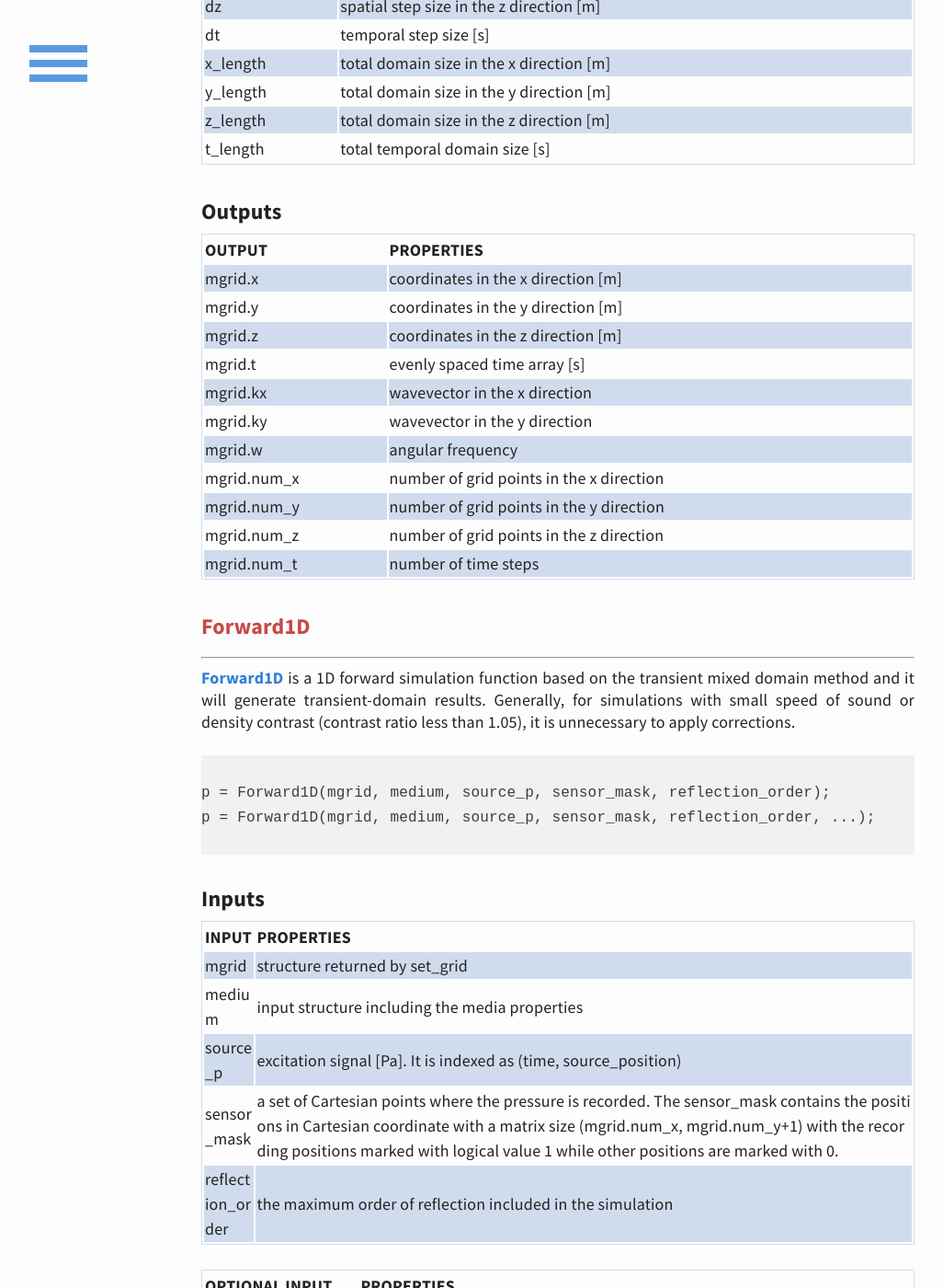
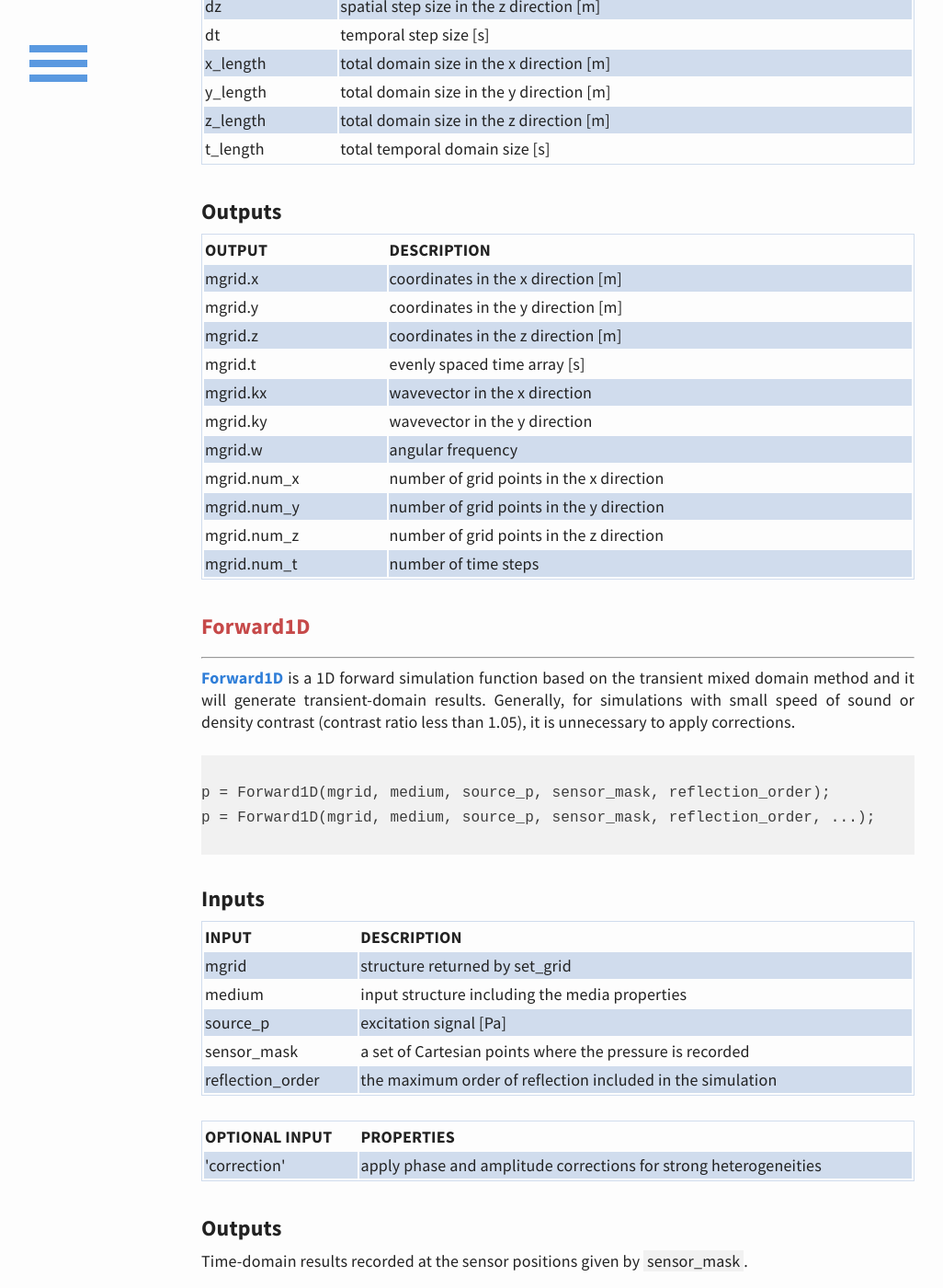
Before and after one commit to m-SOUND/mSOUND, a Jekyll site: the page built from function.html, in a window 1280 px wide and 1400 px high, scrolled down 1319 px. Shown: the whole window at 92% size, without its empty margins (33-1059 px from the left). Built offline with Jekyll 4.4.1, drawn with Linux system fonts in a browser that asks for light colours; some of the changed text lies outside the part shown.

Commit message:
Update function.html

```diff
--- a/function.html
+++ b/function.html
@@ -79,7 +79,7 @@ mgrid = set_grid(dt, t_length, dx, x_length, dy, y_length, dz, z_length);
 <h3>Outputs</h3>
 <table>
   <tr>
-    <th>OUTPUT</th><th>PROPERTIES</th>
+    <th>OUTPUT</th><th>DESCRIPTION</th>
   </tr>
   <tr>
     <td>mgrid.x</td><td>coordinates in the x direction [m] </td>
@@ -135,7 +135,7 @@ p = Forward1D(mgrid, medium, source_p, sensor_mask, reflection_order, ...);
 <h3>Inputs</h3>
 <table>
   <tr>
-    <th>INPUT</th><th>PROPERTIES</th>
+    <th>INPUT</th><th>DESCRIPTION</th>
   </tr>
   <tr>
     <td>mgrid</td><td>structure returned by set_grid</td>
@@ -144,13 +144,10 @@ p = Forward1D(mgrid, medium, source_p, sensor_mask, reflection_order, ...);
     <td>medium </td><td>input structure including the media properties</td>
   </tr>
    <tr>
-    <td>source_p</td><td>excitation signal [Pa]. It is indexed as (time, source_position)</td>
+    <td>source_p</td><td>excitation signal [Pa]</td>
   </tr>
   <tr>
-    <td>sensor_mask</td><td>a set of Cartesian points where the pressure is recorded.
-   The sensor_mask contains the positions in Cartesian coordinate with a matrix size
-   (mgrid.num_x, mgrid.num_y+1) with the recording positions
-   marked with logical value 1 while other positions are marked with 0.</td>
+    <td>sensor_mask</td><td>a set of Cartesian points where the pressure is recorded</td>
   </tr>
   <tr>
    <td>reflection_order</td><td>the maximum order of reflection included in the simulation</td>
@@ -196,7 +193,7 @@ p = Forward2D(mgrid, medium, source_p, sensor_mask, reflection_order, ...);
 <h3>Inputs</h3>
 <table>
   <tr>
-    <th>INPUT</th><th>PROPERTIES</th>
+    <th>INPUT</th><th>DESCRIPTION</th>
   </tr>
   <tr>
     <td>mgrid</td><td>structure returned by set_grid</td>
@@ -217,7 +214,7 @@ p = Forward2D(mgrid, medium, source_p, sensor_mask, reflection_order, ...);
 <br>
 <table>
   <tr>
-  <th>OPTIONAL INPUT</th><th>PROPERTIES</th>
+  <th>OPTIONAL INPUT</th><th>DESCRIPTION</th>
   </tr>
   <tr>
   <td>'correction'</td><td>apply phase and amplitude corrections for strong heterogeneities</td>
@@ -281,7 +278,7 @@ p = Forward3D(mgrid, medium, source_p, sensor_mask, reflection_order, ...);
 <br>
 <table>
   <tr>
-    <th>OPTIONAL INPUT</th><th>PROPERTIES</th>
+    <th>OPTIONAL INPUT</th><th>DESCRIPTION</th>
   </tr>
   <tr>
     <td>'correction'</td><td>apply phase and amplitude corrections for strong heterogeneities</td>
@@ -325,7 +322,7 @@ p = Forward2D_fund(mgrid, medium, source_p, omega_c, reflection_order, ...);
 <h3>Inputs</h3>
 <table>
   <tr>
-    <th>INPUT</th><th>PROPERTIES</th>
+    <th>INPUT</th><th>DESCRIPTION</th>
   </tr>
   <tr>
     <td>mgrid</td><td>structure returned by set_grid</td>
@@ -404,7 +401,7 @@ p = Forward2D_sec(mgrid, medium, P_fundamental, omega_c, ...);
 <br>
 <table>
   <tr>
-    <th>OPTIONAL INPUT</th><th>PROPERTIES</th>
+    <th>OPTIONAL INPUT</th><th>DESCRIPTION</th>
   </tr>
   <tr>
     <td>'correction'</td><td>apply phase and amplitude corrections for strong heterogeneities</td>
@@ -460,7 +457,7 @@ p = Forward3D_fund(mgrid, medium, source_p, omega_c, reflection_order, ...);
 <br>
 <table>
 <tr>
-<th>OPTIONAL INPUT</th><th>PROPERTIES</th>
+<th>OPTIONAL INPUT</th><th>DESCRIPTION</th>
 </tr>
 <tr>
 <td>'correction'</td><td>apply phase and amplitude corrections for strong heterogeneities</td>
@@ -521,7 +518,7 @@ p = Forward3D_sec(mgrid, medium, P_fundamental, omega_c, ...);
 <br>
 <table>
   <tr>
-    <th>OPTIONAL INPUT</th><th>PROPERTIES</th>
+    <th>OPTIONAL INPUT</th><th>DESCRIPTION</th>
   </tr>
   <tr>
     <td>'correction'</td><td>apply phase and amplitude corrections for strong heterogeneities</td>
@@ -554,7 +551,7 @@ p = Backward1D(mgrid, medium, source_p, sensor_mask, ...);
 <h3>Inputs</h3>
 <table>
   <tr>
-    <th>INPUT</th><th>PROPERTIES</th>
+    <th>INPUT</th><th>DESCRIPTION</th>
   </tr>
   <tr>
     <td>mgrid</td><td>structure returned by set_grid</td>
@@ -572,7 +569,7 @@ p = Backward1D(mgrid, medium, source_p, sensor_mask, ...);
 <br>
 <table>
   <tr>
-   <th>OPTIONAL INPUT</th><th>PROPERTIES</th>
+   <th>OPTIONAL INPUT</th><th>DESCRIPTION</th>
   </tr>
   <tr>
    <td>'correction'</td><td>apply phase and amplitude corrections for strong heterogeneities</td>
@@ -608,7 +605,7 @@ p = Backward2D(mgrid, medium, source_p, sensor_mask, ...);
 <h3>Inputs</h3>
 <table>
   <tr>
-    <th>INPUT</th><th>PROPERTIES</th>
+    <th>INPUT</th><th>DESCRIPTION</th>
   </tr>
   <tr>
     <td>mgrid</td><td>structure returned by set_grid</td>
@@ -626,7 +623,7 @@ p = Backward2D(mgrid, medium, source_p, sensor_mask, ...);
 <br>
 <table>
   <tr>
-    <th>OPTIONAL INPUT</th><th>PROPERTIES</th>
+    <th>OPTIONAL INPUT</th><th>DESCRIPTION</th>
   </tr>
   <tr>
     <td>'correction'</td><td>apply phase and amplitude corrections for strong heterogeneities</td>
@@ -668,7 +665,7 @@ p = Backward3D(mgrid, medium, source_p, sensor_mask, ...);
 <h3>Inputs</h3>
 <table>
   <tr>
-    <th>INPUT</th><th>PROPERTIES</th>
+    <th>INPUT</th><th>DESCRIPTION</th>
   </tr>
   <tr>
     <td>mgrid</td><td>structure returned by set_grid</td>
@@ -686,7 +683,7 @@ p = Backward3D(mgrid, medium, source_p, sensor_mask, ...);
 <br>
 <table>
   <tr>
-    <th>OPTIONAL INPUT</th><th>PROPERTIES</th>
+    <th>OPTIONAL INPUT</th><th>DESCRIPTION</th>
   </tr>
   <tr>
     <td>'correction'</td><td>apply phase and amplitude corrections for strong heterogeneities</td>
@@ -747,7 +744,7 @@ p = Backward2D_fund(mgrid, medium, source_p, omega_c, ...);
 <br>
 <table>
   <tr>
-    <th>OPTIONAL INPUT</th><th>PROPERTIES</th>
+    <th>OPTIONAL INPUT</th><th>DESCRIPTION</th>
   </tr>
   <tr>
     <td>'correction'</td><td>apply phase and amplitude corrections for strong heterogeneities</td>
@@ -785,7 +782,7 @@ p = Backward3D_fund(mgrid, medium, source_p, omega_c, ...);
 <h3>Inputs</h3>
 <table>
   <tr>
-    <th>INPUT</th><th>PROPERTIES</th>
+    <th>INPUT</th><th>DESCRIPTION</th>
   </tr>
   <tr>
     <td>mgrid</td><td>structure returned by set_grid</td>
@@ -803,7 +800,7 @@ p = Backward3D_fund(mgrid, medium, source_p, omega_c, ...);
 <br>
 <table>
 <tr>
-<th>OPTIONAL INPUT</th><th>PROPERTIES</th>
+<th>OPTIONAL INPUT</th><th>DESCRIPTION</th>
 </tr>
 <tr>
 <td>'correction'</td><td>apply phase and amplitude corrections for strong heterogeneities</td>
```
